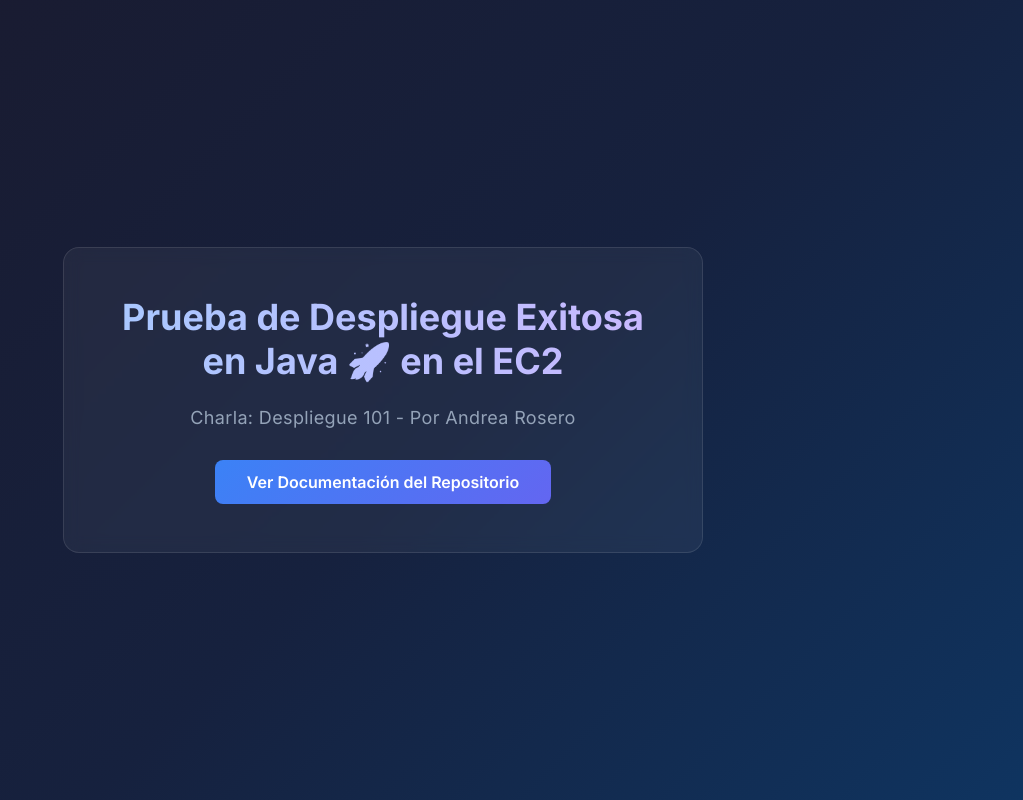
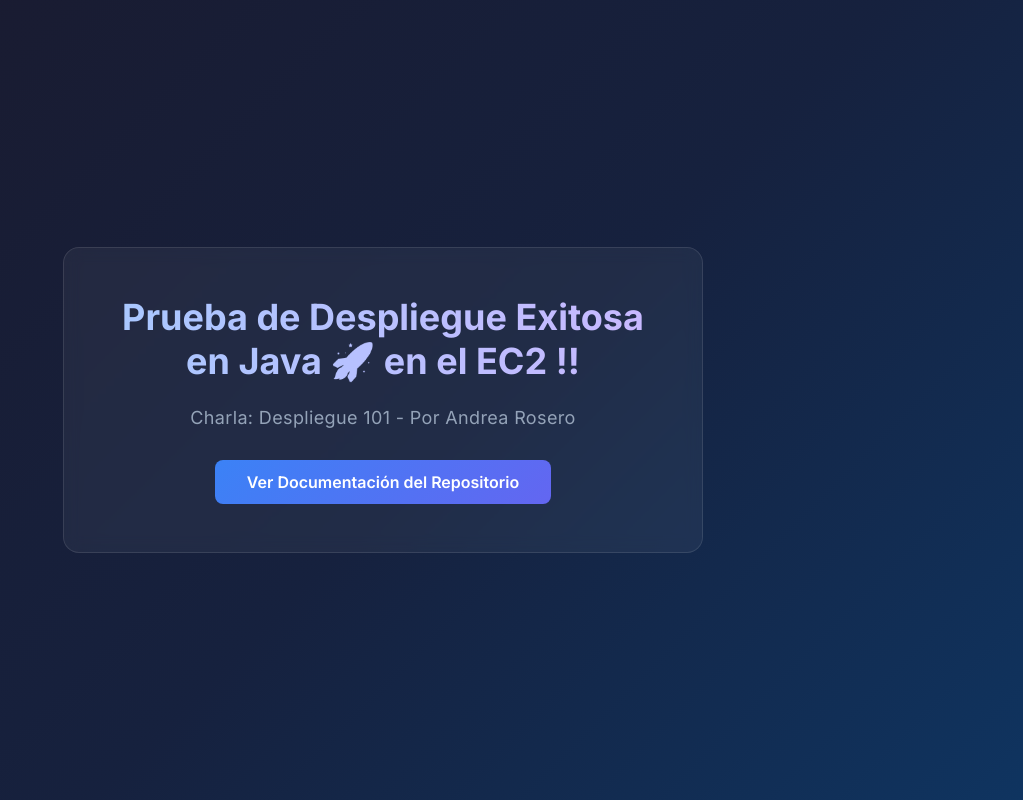
Before and after one commit to andreaendigital/aws-despliegue101, a plain HTML site: page 01-traditional-flow/java-app/src/main/resources/static/index.html in a window 1280 px wide. Shown: the whole page, without its empty margins (257-1280 px from the left). Drawn offline with Linux system fonts and the light colour scheme.

Commit message:
cambio en index

```diff
--- a/01-traditional-flow/java-app/src/main/resources/static/index.html
+++ b/01-traditional-flow/java-app/src/main/resources/static/index.html
@@ -8,7 +8,7 @@
 </head>
 <body>
   <main class="container">
-    <h1>Prueba de Despliegue Exitosa en Java 🚀 en el EC2</h1>
+    <h1>Prueba de Despliegue Exitosa en Java 🚀 en el EC2 !!</h1>
     <h2>Charla: Despliegue 101 - Por Andrea Rosero</h2>
     <a
       class="btn"
```
Also changed, not shown: 01-traditional-flow/java-app/target/classes/static/index.html (+1 -1 lines).
